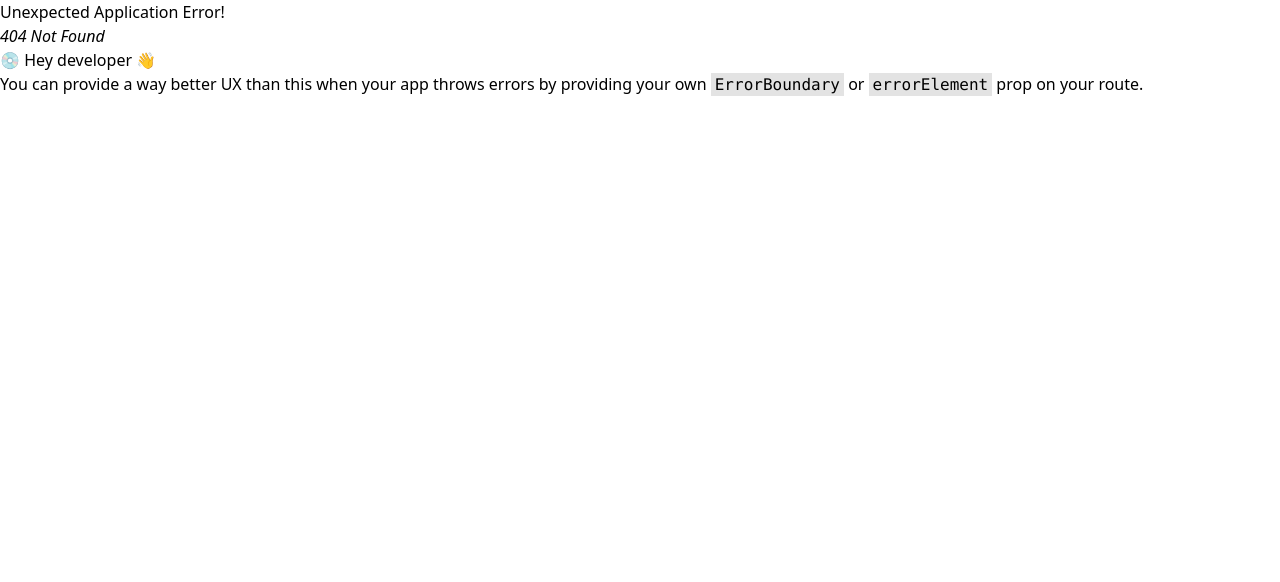
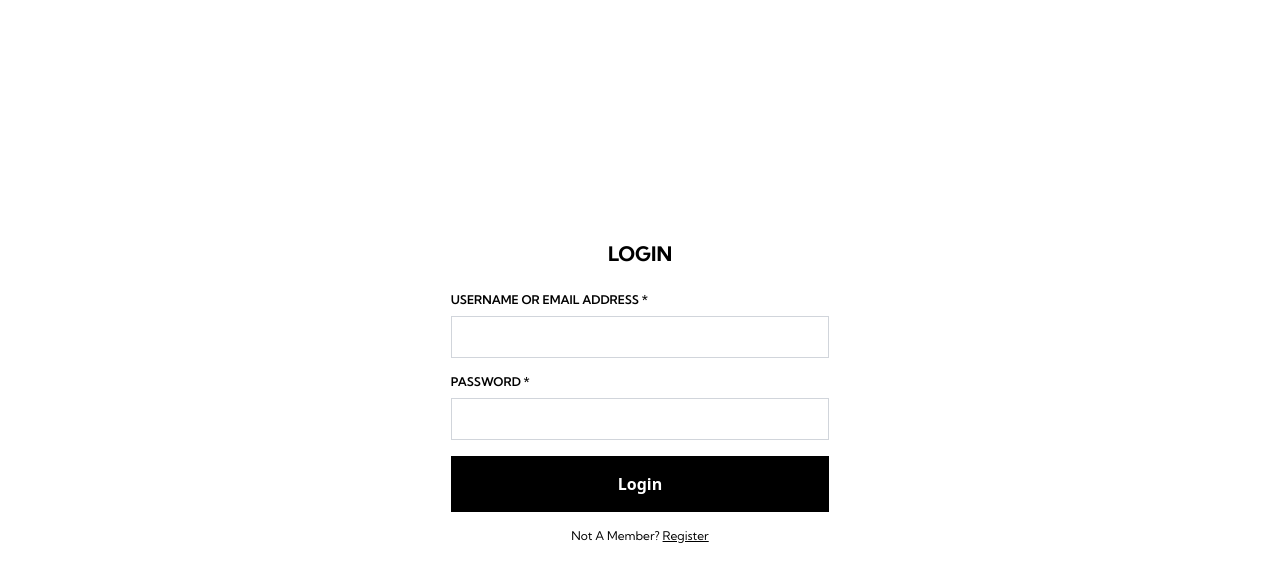
Before and after one commit to kangzBredz04/sahaba-fashion, a React (Vite) app in the folder client/: page /login in a window 1280 px wide. Before the commit this address had no page. Shown: the top 582 px of the page. Built offline with nearby package versions, Linux system fonts and the light colour scheme.

Commit message:
feat(client): Implement form validation for Sahaba Fashion project's client-side pages
This commit introduces form validation functionality to the client-side pages of the Sahaba Fashion project.

```diff
--- a/client/src/App.jsx
+++ b/client/src/App.jsx
@@ -1,10 +1,14 @@
+import { createContext, useState } from "react";
 import { Outlet } from "react-router-dom";
 
+export const AuthContext = createContext();
+
 function App() {
+  const [user, setUser] = useState();
   return (
-    <>
-      <Outlet />
-    </>
+    <AuthContext.Provider value={{}}>
+      <Outlet context={[user, setUser]} />
+    </AuthContext.Provider>
   );
 }
 
--- /dev/null
+++ b/client/src/pages/Home.jsx
@@ -0,0 +1,21 @@
+import { Link, Navigate, useOutletContext } from "react-router-dom";
+
+export default function Home() {
+  const user = useOutletContext()[0];
+  if (user) {
+    return (
+      <div>
+        {/* <h1>{user.data?.username}</h1> */}
+        <h1>Home</h1>
+        <Link>
+          <button className="bg-red-500 text-white px-4 py-2 rounded-md">
+            Logout
+          </button>
+        </Link>
+      </div>
+    );
+  } else {
+    console.log("Gagal");
+    return <Navigate to="/login" />;
+  }
+}
--- a/client/src/pages/Login.jsx
+++ b/client/src/pages/Login.jsx
@@ -1,12 +1,46 @@
+import { Navigate, useOutletContext } from "react-router-dom";
+import { api } from "../utils.js";
+import { useState } from "react";
+
 export default function Login() {
+  const [login, setLogin] = useState({
+    usernameoremail: "",
+    password: "",
+  });
+
+  // Event saat mengetik pada textfield
+  function handleChange(e) {
+    setLogin({
+      ...login,
+      [e.target.name]: e.target.value,
+    });
+  }
+  const [user, setUser] = useOutletContext();
+
+  function handleSubmit(e) {
+    e.preventDefault();
+    api.post("/auth/login", login).then(async (response) => {
+      if (!response.token) {
+        alert(response.msg);
+      }
+      const data = await api.get("/auth/get-current-user");
+      setUser(data);
+      return console.log(data);
+    });
+  }
+
+  if (user) {
+    return <Navigate to="/" />;
+  } else {
     return (
       <div className="container mx-auto">
         <div className="flex justify-center items-center h-screen">
+          {/* pemisah */}
           <div className="w-full md:w-1/2 lg:w-1/3 p-6">
             <h1 className="text-xl font-bold mb-6 font-KumbhSans text-center">
               LOGIN
             </h1>
-          <form>
+            <form onSubmit={handleSubmit}>
               <div className="mb-4">
                 <label
                   className="block text-xs font-semibold mb-2 font-KumbhSans"
@@ -17,10 +51,10 @@ export default function Login() {
                 <input
                   className="w-full px-3 py-2 border border-gray-300 focus:border-black focus:outline-none focus:ring-black focus:font-KumbhSans"
                   type="text"
-                id="nama"
-                name="nama"
-                // value={nama}
-                // onChange={(e) => setNama(e.target.value)}
+                  id="usernameoremail"
+                  name="usernameoremail"
+                  value={login.usernameoremail}
+                  onChange={handleChange}
                 />
               </div>
               <div className="mb-4">
@@ -35,8 +69,8 @@ export default function Login() {
                   type="password"
                   id="password"
                   name="password"
-                // value={password}
-                // onChange={(e) => setPassword(e.target.value)}
+                  value={login.password}
+                  onChange={handleChange}
                 />
               </div>
               <button
@@ -59,3 +93,4 @@ export default function Login() {
       </div>
     );
   }
+}
--- a/client/src/pages/Register.jsx
+++ b/client/src/pages/Register.jsx
@@ -68,10 +68,18 @@ export default function Register() {
             </div>
             <button
               type="submit"
-              className="w-full px-4 py-4 font-bold text-white bg-black"
+              className="w-full px-4 py-4 font-bold mb-4 text-white bg-black"
             >
               Register
             </button>
+            <div className="mb-4 text-center">
+              <p className="font-KumbhSans text-xs">
+                You A Member?{" "}
+                <a href="/login" className="underline">
+                  Login
+                </a>
+              </p>
+            </div>
           </form>
         </div>
       </div>
--- /dev/null
+++ b/client/src/utils.js
@@ -0,0 +1,17 @@
+async function send(endpoint, method, body, header = "application/json") {
+  const response = await fetch(`http://localhost:3000${endpoint}`, {
+    method,
+    credentials: "include",
+    headers: {
+      "Content-Type": header,
+    },
+    body: JSON.stringify(body),
+  });
+  const data = await (method === "GET" ? response.json() : response.json());
+  return data;
+}
+
+export const api = {
+  get: (endpoint) => send(endpoint, "GET"),
+  post: (endpoint, body) => send(endpoint, "POST", body),
+};
```
Also changed, not shown: client/src/main.jsx (+10 -0 lines), 1 other file (tests, documents, lock files or other folders). Lines whose indentation alone changed are shown as unchanged.
